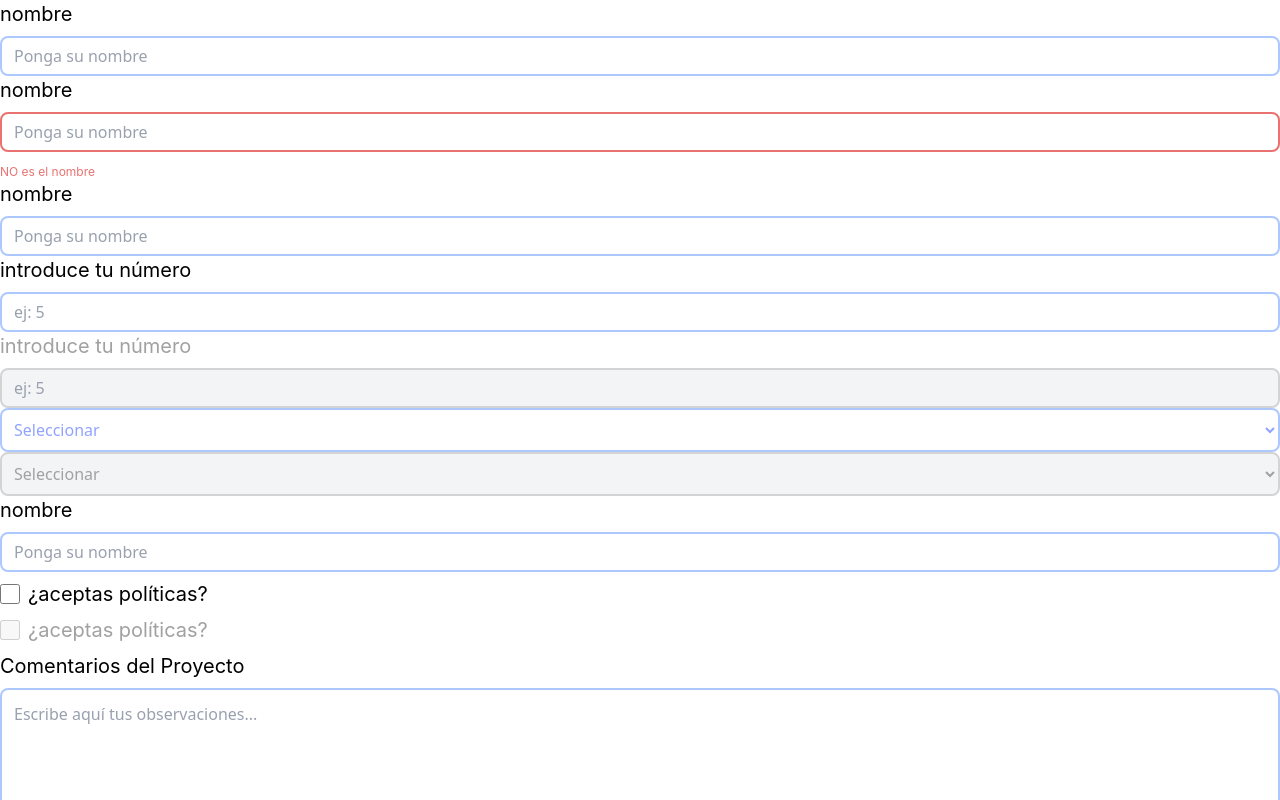
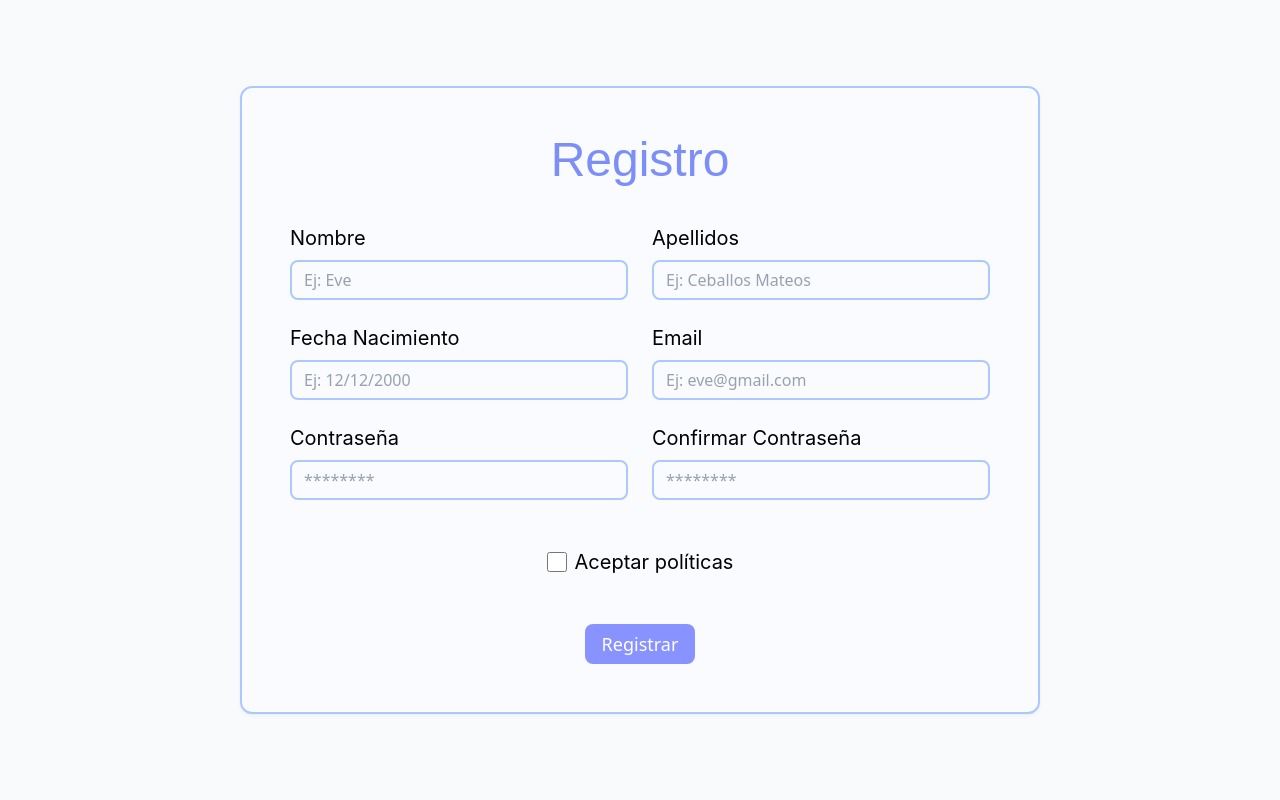
Before and after one commit to egilp04/listO, a React (Vite) app: page / in a window 1280 px wide. Shown: the top 800 px of the page. Built offline with nearby package versions, Linux system fonts and the light colour scheme.

Commit message:
Creación carpera form. Formulario registro hecho

```diff
--- a/src/App.tsx
+++ b/src/App.tsx
@@ -4,6 +4,7 @@ import Checkbox from "./componentes/Inputs/Checkbox";
 import Inputs from "./componentes/Inputs/Inputs";
 import Select from "./componentes/Inputs/Select";
 import TextArea from "./componentes/Inputs/TextArea";
+import { Registro } from "./componentes/Formularios/Registro";
 
 function App() {
 
@@ -17,8 +18,8 @@ function App() {
 
 
   return (
-    <>
-      <Inputs label="nombre" name="text" type="text" placeholder='Ponga su nombre'></Inputs>
+    <div>
+      {/* <Inputs label="nombre" name="text" type="text" placeholder='Ponga su nombre'></Inputs>
       <Inputs label="nombre" name="text-2" placeholder='Ponga su nombre' error="NO es el nombre" ></Inputs>
       <Inputs label="nombre" name="text-3" placeholder='Ponga su nombre' ></Inputs>
       <Inputs label="introduce tu  número" name="number-1" type="number" placeholder='ej: 5' ></Inputs>
@@ -30,9 +31,9 @@ function App() {
       <Checkbox label="¿aceptas políticas?" name="politicas-2" disabled></Checkbox>
       <TextArea label="Comentarios del Proyecto" name="comentarios-normal-1" placeholder="Escribe aquí tus observaciones..."/>
       <TextArea label="Comentarios del Proyecto" name="comentarios-normal-2" placeholder="Escribe aquí tus observaciones..." error="sobrepasa las letras"/>
-      <TextArea label="Comentarios del Proyecto" name="comentarios-normal-3" placeholder="Escribe aquí tus observaciones..." disabled/>
-
-    </>
+      <TextArea label="Comentarios del Proyecto" name="comentarios-normal-3" placeholder="Escribe aquí tus observaciones..." disabled/> */}
+      <Registro></Registro>
+    </div>
   );
 }
 
--- /dev/null
+++ b/src/componentes/Formularios/Genero.tsx
@@ -0,0 +1,5 @@
+export const Genero = () => {
+  return (
+    <div>Genero</div>
+  )
+}
--- /dev/null
+++ b/src/componentes/Formularios/Registro.tsx
@@ -0,0 +1,32 @@
+import type { FormHTMLAttributes } from "react";
+import Inputs from "../Inputs/Inputs";
+import Checkbox from "../Inputs/Checkbox";
+import Button from "../Button";
+
+interface RegistroProps extends FormHTMLAttributes<HTMLFormElement> {
+  error?: string;
+}
+
+export const Registro = ({ error }: RegistroProps) => {
+  return (
+    <div className="flex justify-center items-center w-full min-h-screen bg-gray-50 p-4">
+
+      <div className="card-registro">
+        <h2>Registro</h2>
+
+        <div className="grid-registro">
+            <Inputs label="Nombre" type="text" placeholder="Ej: Eve" name="nombre" />
+            <Inputs label="Apellidos" type="text" placeholder="Ej: Ceballos Mateos" name="apellidos" />
+            <Inputs label="Fecha Nacimiento" type="text" placeholder="Ej: 12/12/2000" name="fecha_nac" />
+            <Inputs label="Email" type="email" placeholder="Ej: eve@gmail.com" name="email" />
+            <Inputs label="Contraseña" type="password" placeholder="********" name="passwd" />
+            <Inputs label="Confirmar Contraseña" type="password" placeholder="********" name="repit_passwd" />
+        </div>
+
+        <Checkbox label="Aceptar políticas" name="politicas" />
+        <Button size="lg">Registrar</Button>
+
+      </div>
+    </div>
+  );
+};
--- a/src/styles/components.css
+++ b/src/styles/components.css
@@ -60,4 +60,12 @@
         @apply text-primary-600
     }
 
+    .card-registro {
+        @apply flex flex-col items-center justify-center bg-primary-50 border-2 border-primary-500 shadow-elevation-1 w-full min-h-[400px] p-6 gap-6 rounded-lg md:w-[600px] md:min-h-[500px] md:p-8 md:gap-8 md:rounded-xl lg:w-[800px] lg:min-h-[600px] lg:p-12 lg:gap-10;
+    }
+
+    .grid-registro {
+        @apply grid w-full grid-cols-1 gap-4 md:grid-cols-2 md:gap-6;
+    }
+
 }
```
Also changed, not shown: src/componentes/Formularios/Login_ChangePasswd.tsx (added).
